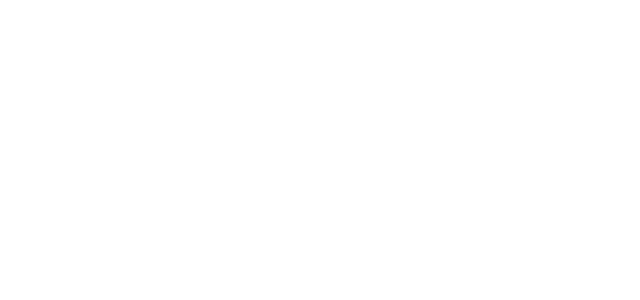
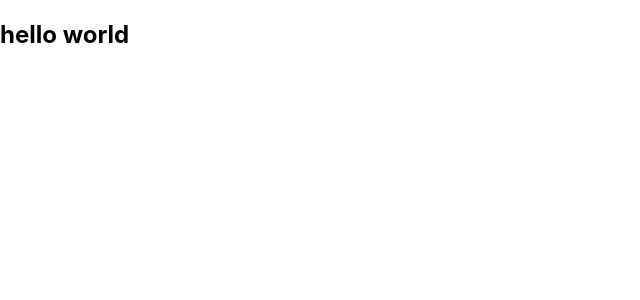
Before and after one commit to Shibaz98/chickenshop, a React (Create React App) app: page / in a window 1280 px wide. Shown: the top 300 px of the page, without its empty margins (0-640 px from the left). Built offline with nearby package versions, Linux system fonts and the light colour scheme.

Commit message:
github setup complete

```diff
--- a/package.json
+++ b/package.json
@@ -7,7 +7,8 @@
     "react": "^19.0.0",
     "react-dom": "^19.0.0",
     "react-router-dom": "^6.28.1",
-    "react-scripts": "5.0.1"
+    "react-scripts": "5.0.1",
+    "web-vitals": "^4.2.4"
   },
   "scripts": {
     "start": "react-scripts start",
--- a/src/App.js
+++ b/src/App.js
@@ -3,7 +3,9 @@ import './App.css';
 
 function App() {
   return (
-<></>
+    <div className="test">
+      <h2>hello world</h2>
+    </div>
   );
 }
 
```
Also changed, not shown: 1 other file (tests, documents, lock files or other folders).
